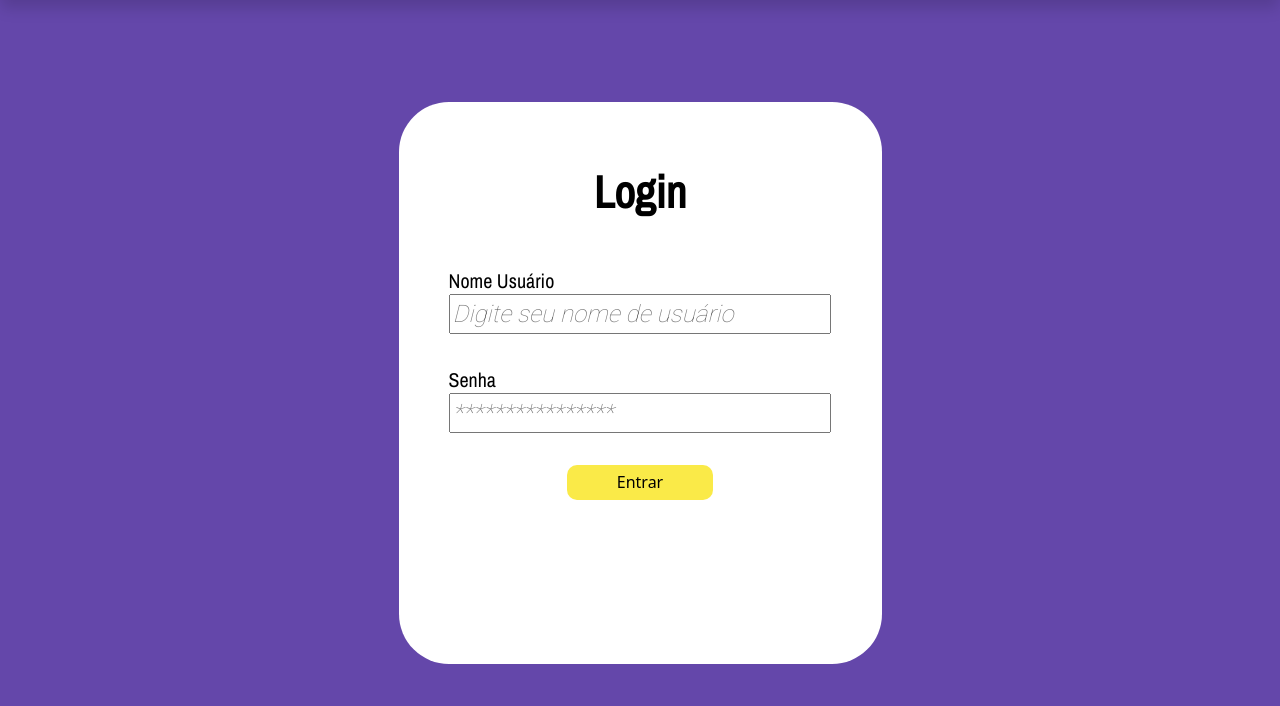
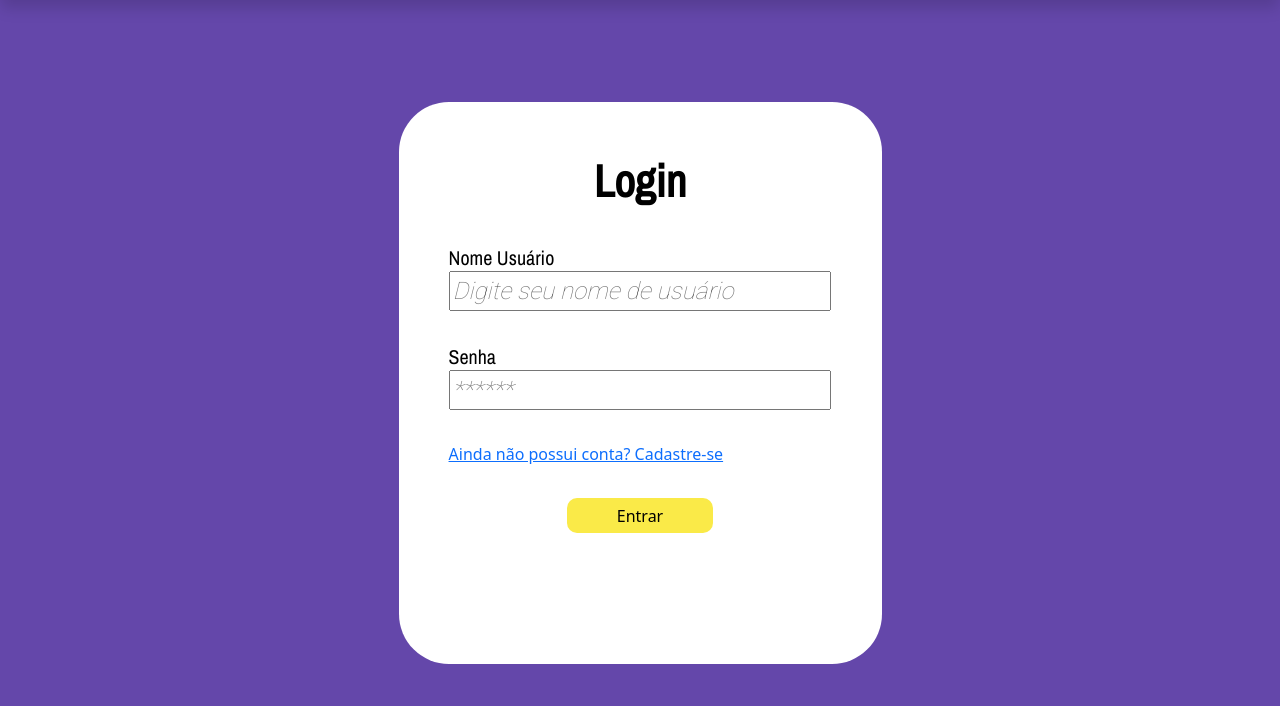
Before and after one commit to monitoraSE/MonitoraSE, a PHP site: page /login.php in a window 1280 px wide. Shown: the part 72-778 px from the top of the page. Run offline with PHP 8.4, Linux system fonts and the light colour scheme.

Commit message:
inseri novos links

```diff
--- a/login.php
+++ b/login.php
@@ -27,7 +27,10 @@
 
                 <div>
                     <label for="senha" class="email-senha">Senha</label>
-                    <input type="password" id="senha" name="senha" class="input" placeholder="****************">
+                    <input type="password" id="senha" name="senha" class="input" placeholder="******">
+                </div>
+                <div>
+                    <a href="cadastro.php">Ainda não possui conta? Cadastre-se</a>
                 </div>
                 <div class="botao_login_enviar">
                     <input type="submit" value="Entrar" class="input-entrar">
```
